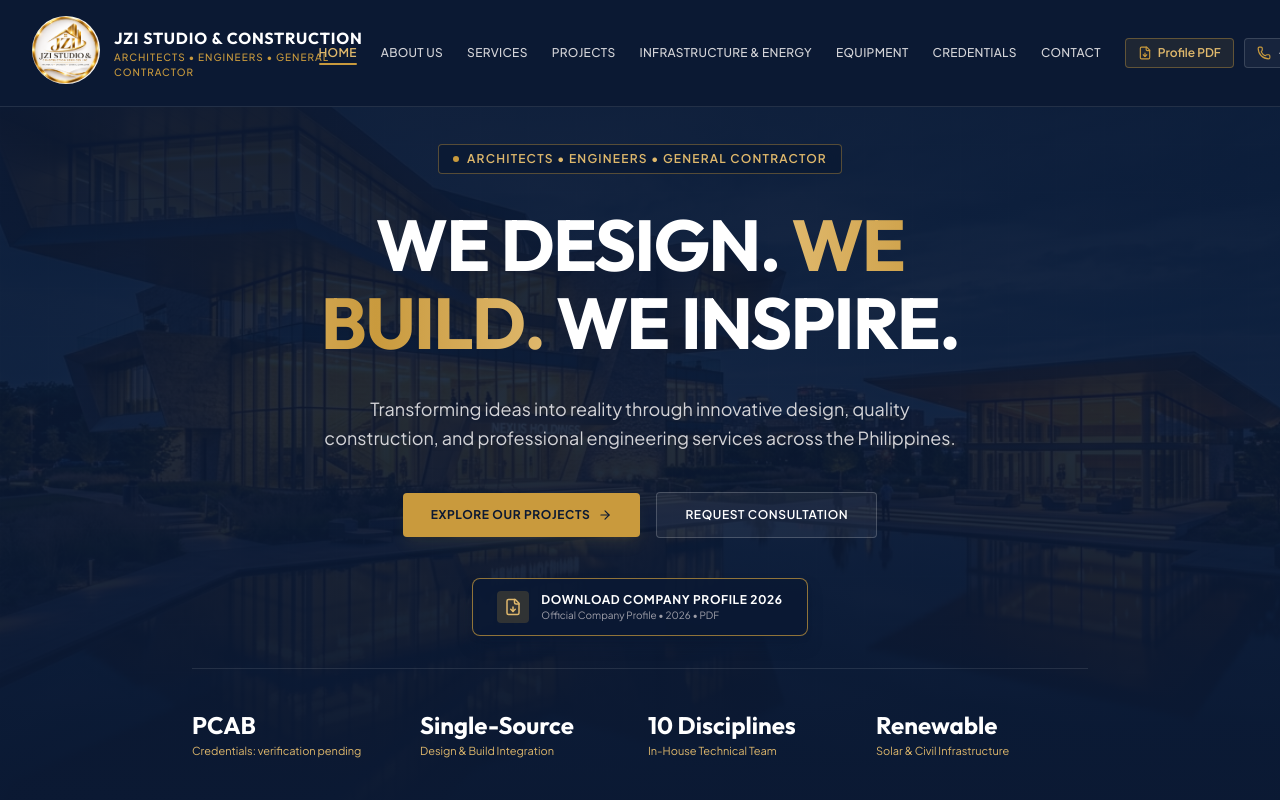
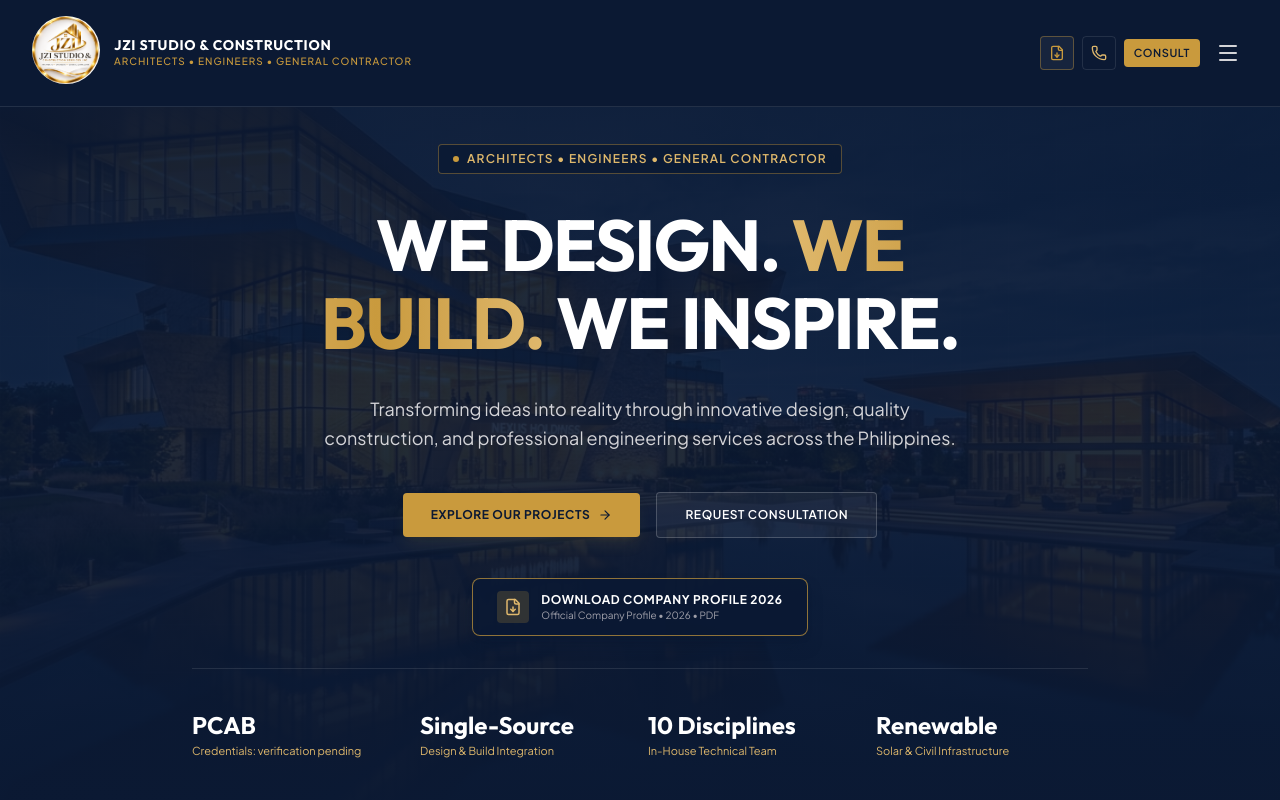
Before and after one commit to OphireumTechnology/jzistudio, a React (Vite) app: page / in a window 1280 px wide. Shown: the top 800 px of the page. Built offline with nearby package versions, Linux system fonts and the light colour scheme.

Commit message:
fix: mobile header overflow and clipped actions; use compact logo and menu

```diff
--- a/src/components/navigation/Navbar.tsx
+++ b/src/components/navigation/Navbar.tsx
@@ -53,12 +53,12 @@ export const Navbar: React.FC<NavbarProps> = ({
           : 'bg-[#0B1933] border-b border-white/10 py-4'
       }`}
     >
-      <div className="max-w-7xl mx-auto px-4 sm:px-6 lg:px-8">
-        <div className="flex items-center justify-between gap-6">
+      <div className="w-full max-w-[1800px] mx-auto px-3 sm:px-6 lg:px-8">
+        <div className="flex items-center justify-between gap-2 sm:gap-4">
           {/* Zone 1: Single element Brand lockup */}
           <button
             onClick={() => handleLinkClick('home')}
-            className="flex items-center gap-3.5 text-left group focus:outline-none focus-visible:ring-2 focus-visible:ring-[#C99A3D]"
+            className="flex min-w-0 flex-1 2xl:flex-none items-center gap-2 sm:gap-3.5 text-left group focus:outline-none focus-visible:ring-2 focus-visible:ring-[#C99A3D]"
             aria-label="Go to homepage"
           >
             {/* Desktop Official Logo (64–72px, set to 68px) */}
@@ -69,8 +69,8 @@ export const Navbar: React.FC<NavbarProps> = ({
             <div className="block md:hidden shrink-0">
               <JziLogo size={48} />
             </div>
-            <div className="flex flex-col">
-              <span className="font-['Outfit'] font-bold text-white tracking-wider text-sm sm:text-base whitespace-nowrap">
+            <div className="flex min-w-0 flex-col">
+              <span className="font-['Outfit'] font-bold text-white tracking-wider text-[11px] sm:text-sm 2xl:text-base leading-tight truncate block max-w-[calc(100vw-150px)] sm:max-w-none">
                 JZI STUDIO & CONSTRUCTION
               </span>
               <span className="text-[10px] tracking-widest text-[#C99A3D] font-medium uppercase hidden sm:inline-block">
@@ -80,7 +80,7 @@ export const Navbar: React.FC<NavbarProps> = ({
           </button>
 
           {/* Zone 2: Navigation Links (Clean single-line text links) */}
-          <nav className="hidden xl:flex items-center gap-6" aria-label="Main Navigation">
+          <nav className="hidden 2xl:flex items-center gap-4" aria-label="Main Navigation">
             {navLinks.map((link) => {
               const isActive = currentView === link.id;
               return (
@@ -103,7 +103,7 @@ export const Navbar: React.FC<NavbarProps> = ({
           </nav>
 
           {/* Zone 3: Primary Action & Admin Affordance */}
-          <div className="hidden lg:flex items-center gap-2.5 shrink-0">
+          <div className="hidden 2xl:flex items-center gap-2.5 shrink-0">
             {/* Download Company Profile Action Button */}
             <a
               href={PROFILE_URL}
@@ -145,11 +145,11 @@ export const Navbar: React.FC<NavbarProps> = ({
           </div>
 
           {/* Mobile Menu Hamburger Button & Quick Actions */}
-          <div className="flex xl:hidden items-center gap-2">
+          <div className="flex 2xl:hidden items-center gap-2 shrink-0">
             <a
               href={PROFILE_URL}
               download={PROFILE_FILE_NAME}
-              className="p-2 text-[#DFB86C] hover:text-white rounded border border-[#C99A3D]/40 hover:border-[#DFB86C] bg-white/5 transition-colors"
+              className="hidden sm:inline-flex p-2 text-[#DFB86C] hover:text-white rounded border border-[#C99A3D]/40 hover:border-[#DFB86C] bg-white/5 transition-colors"
               title="Download Company Profile"
               aria-label="Download Company Profile"
             >
@@ -157,7 +157,7 @@ export const Navbar: React.FC<NavbarProps> = ({
             </a>
             <a
               href={JZI_CONTACT.phoneLink}
-              className="p-2 text-[#DFB86C] hover:text-white rounded border border-white/10 hover:border-[#C99A3D]/40"
+              className="hidden sm:inline-flex p-2 text-[#DFB86C] hover:text-white rounded border border-white/10 hover:border-[#C99A3D]/40"
               title={`Call ${JZI_CONTACT.phone}`}
               aria-label="Call JZI Office"
             >
@@ -165,13 +165,13 @@ export const Navbar: React.FC<NavbarProps> = ({
             </a>
             <button
               onClick={onOpenConsultation}
-              className="sm:hidden px-2.5 py-1.5 text-[11px] font-semibold uppercase tracking-wider text-[#0B1933] bg-[#C99A3D] rounded"
+              className="hidden md:inline-flex px-2.5 py-1.5 text-[11px] font-semibold uppercase tracking-wider text-[#0B1933] bg-[#C99A3D] rounded"
             >
               Consult
             </button>
             <button
               onClick={() => setMobileMenuOpen(!mobileMenuOpen)}
-              className="p-2 text-zinc-300 hover:text-white focus:outline-none"
+              className="inline-flex items-center justify-center shrink-0 p-2 text-zinc-300 hover:text-white focus:outline-none"
               aria-label={mobileMenuOpen ? 'Close Menu' : 'Open Menu'}
             >
               {mobileMenuOpen ? <X className="w-6 h-6 text-[#C99A3D]" /> : <Menu className="w-6 h-6" />}
@@ -182,7 +182,7 @@ export const Navbar: React.FC<NavbarProps> = ({
 
       {/* Mobile Menu Dropdown */}
       {mobileMenuOpen && (
-        <div className="xl:hidden bg-[#0B1933] border-b border-[#C99A3D]/20 px-4 pt-3 pb-6 shadow-2xl animate-in fade-in slide-in-from-top-2 duration-200">
+        <div className="2xl:hidden bg-[#0B1933] border-b border-[#C99A3D]/20 px-4 pt-3 pb-6 shadow-2xl animate-in fade-in slide-in-from-top-2 duration-200">
           <div className="flex flex-col space-y-3">
             {navLinks.map((link) => (
               <button
```
